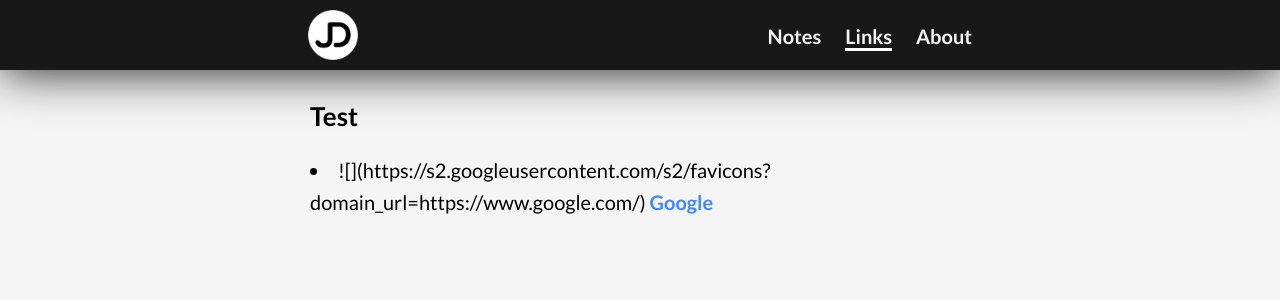
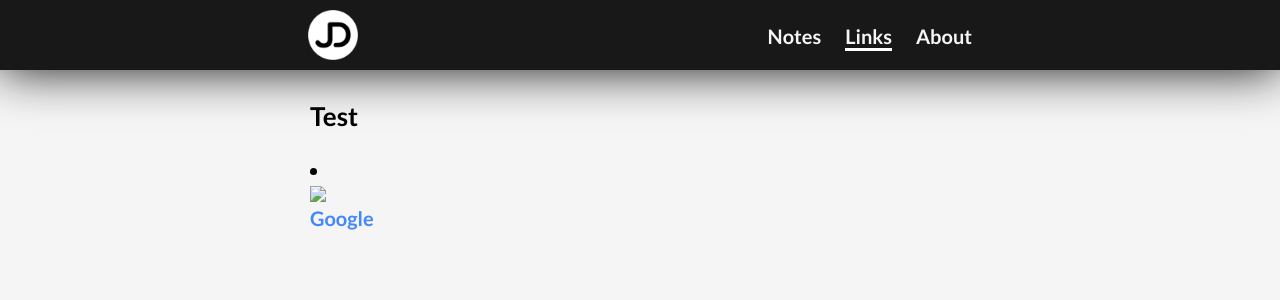
Before and after one commit to ijd/ijd.github.io, a Jekyll site: the page built from _pages/links.html, in a window 1280 px wide. Shown: the top 300 px of the page. Built offline with Jekyll 4.4.1, drawn with Linux system fonts in a browser that asks for light colours; some of the changed lines change nothing that is shown.

Commit message:
Update links.html

```diff
--- a/_pages/links.html
+++ b/_pages/links.html
@@ -8,5 +8,5 @@
 <h3>Test</h3>
 
 <p>
-  <li>![](https://s2.googleusercontent.com/s2/favicons?domain_url=https://www.google.com/) <a href="https://www.google.com/ncr">Google</a></li>
+  <li><img src="https://s2.googleusercontent.com/s2/favicons?domain_url=https://www.google.com/"> <a href="https://www.google.com/ncr">Google</a></li>
 </p>
```
